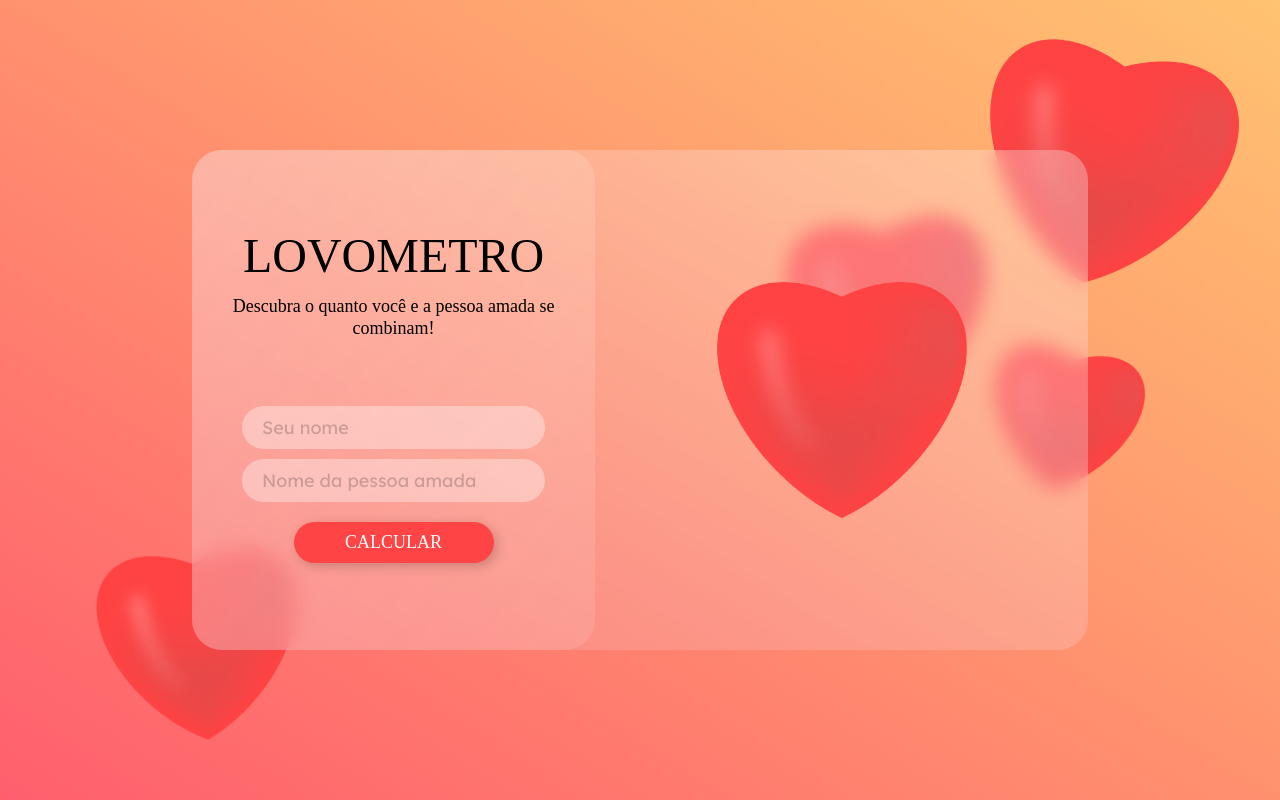
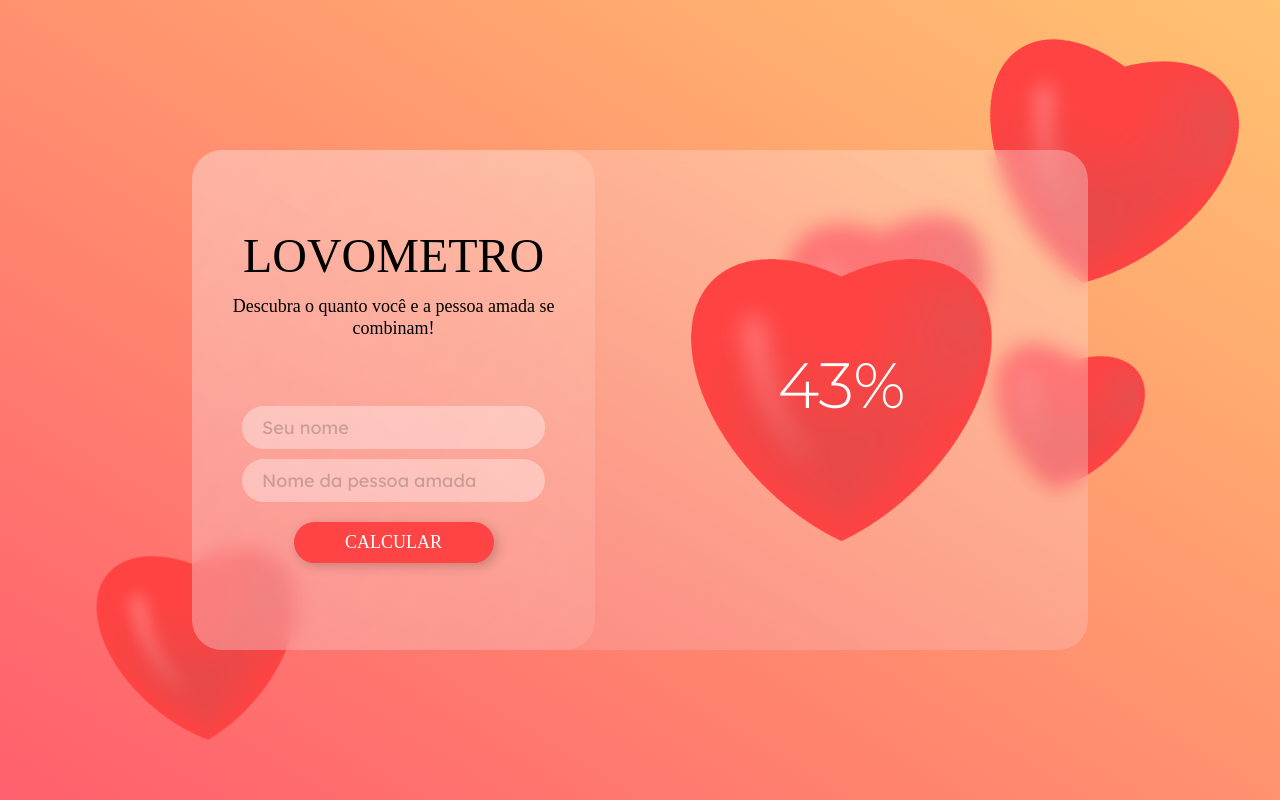
Before and after one commit to casteluc/lovometro, a React (Create React App) app: page / in a window 1280 px wide. Built offline with nearby package versions, Linux system fonts and the light colour scheme; a web font is replaced by a local one.

Commit message:
heart beat animation

```diff
--- a/src/App.css
+++ b/src/App.css
@@ -11,9 +11,8 @@
     font-family: Montserrat;
 }
 
-.app img {
+.app .background-heart {
     position: absolute;
-    max-width: 300px;
     z-index: 1;
 }
 
--- a/src/App.js
+++ b/src/App.js
@@ -9,10 +9,10 @@ function App() {
   return (
     <div className="app">
         <Lovometro/>
-        <img src={Heart} alt="Heart" className="heart1"/>
-        <img src={Heart} alt="Heart" className="heart2"/>
-        <img src={Heart} alt="Heart" className="heart3"/>
-        <img src={Heart} alt="Heart" className="heart4"/>
+        <img src={Heart} alt="Heart" className="background-heart heart1"/>
+        <img src={Heart} alt="Heart" className="background-heart heart2"/>
+        <img src={Heart} alt="Heart" className="background-heart heart3"/>
+        <img src={Heart} alt="Heart" className="background-heart heart4"/>
     </div>
   );
 }
--- a/src/pages/Lovometro/index.jsx
+++ b/src/pages/Lovometro/index.jsx
@@ -18,6 +18,7 @@ function Lovometro() {
                 </form>
             </div>
             <div>
+                <h3 className="result">43%</h3>
                 <img src={Heart} alt="Heart"/>
             </div>
         </main>
--- a/src/pages/Lovometro/style.css
+++ b/src/pages/Lovometro/style.css
@@ -92,6 +92,29 @@
     max-width: 55%;
 }
 
-#lovometro img {
-    width: 250px;
+#lovometro > :last-child img {
+    width: 300px;
+    position: absolute;
+    animation: heart-beat 2s infinite ease-in-out;
 }
+
+#lovometro > :last-child h3 {
+    z-index: 21;
+    font-size: 4rem;
+    color: #fff;
+    margin-bottom: 30px;
+}
+
+@keyframes heart-beat {
+    0% {
+        width: 290px
+    }
+
+    50% {
+        width: 310px;
+    }
+
+    100% {
+        width: 290px;
+    }
+}
```
